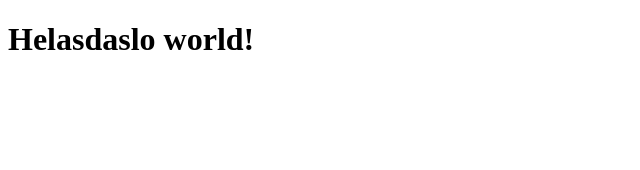
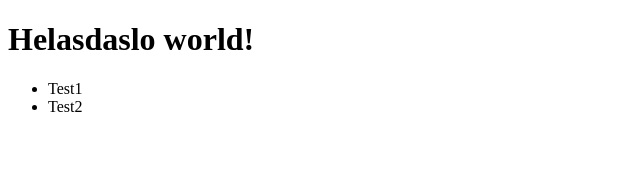
Before and after one commit to Zleepless/reminiscence, a React (Create React App) app: page / in a window 1280 px wide. Shown: the top 170 px of the page, without its empty margins (0-640 px from the left). Built offline with nearby package versions, Linux system fonts and the light colour scheme.

Commit message:
Test 2 files

```diff
--- a/src/App.js
+++ b/src/App.js
@@ -1,10 +1,12 @@
 import Navbar from "./components/Navbar"
+import Testcomp from './components/Testcomp'
 
 function App() {
   return (
     <div >
       <h1 class="text-3xl font-bold underline">Helasdaslo world!</h1>
       <Navbar />
+      <Testcomp />
     </div>
   )
 }
--- /dev/null
+++ b/src/components/Testcomp.jsx
@@ -0,0 +1,14 @@
+import React from 'react'
+
+const Testcomp = () => {
+  return (
+    <div>
+      <ul>
+        <li>Test1</li>
+        <li>Test2</li>
+      </ul>
+    </div>
+  )
+}
+
+export default Testcomp
```
